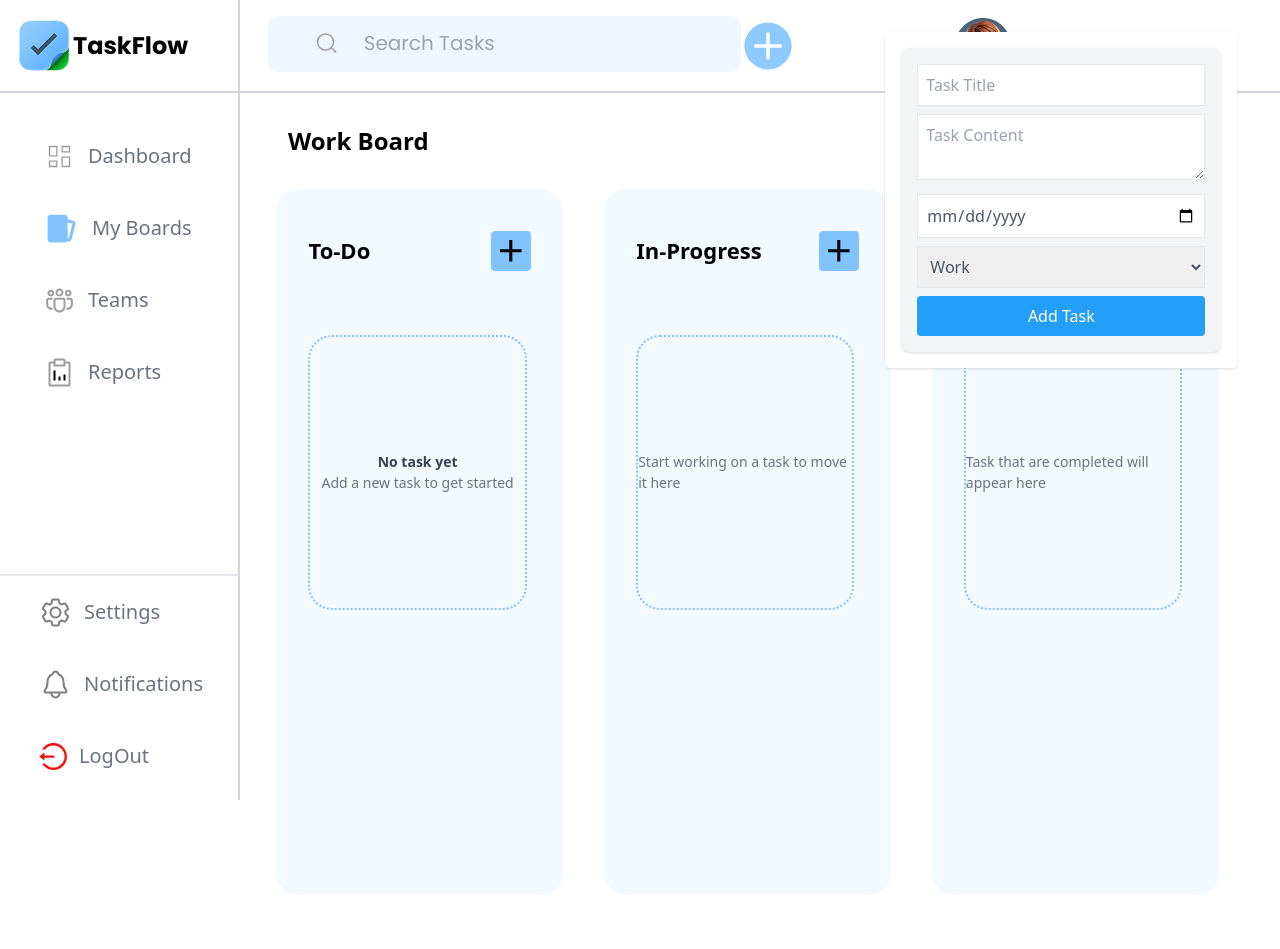
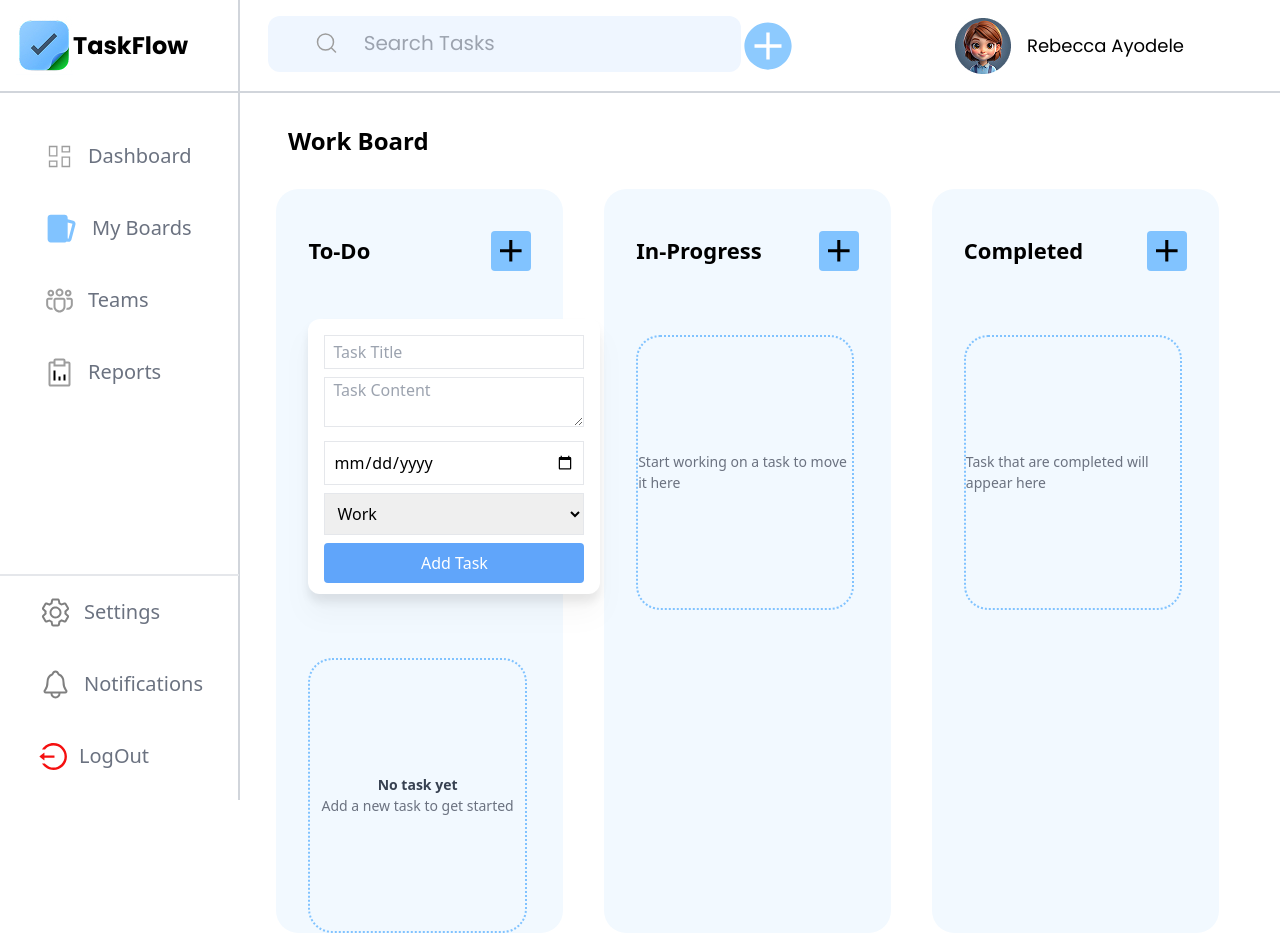
Before and after one commit to RebeccaAyodele/react-hook-form, a React (Vite) app: page / in a window 1280 px wide. Both pictures are taken after a click on the button 511 px from the left and 250 px from the top of the page. Before the commit the page ends 911 px from the top, so only its background shows below. Built offline with nearby package versions, Linux system fonts and the light colour scheme.

Commit message:
Made a change to the form for the AddListicon and add some margin to seperate the card

```diff
--- a/src/components/Container.tsx
+++ b/src/components/Container.tsx
@@ -1,7 +1,7 @@
 import { useState } from "react";
 import TaskForm from "./TaskForm";
 import TaskCard from "./TaskCard";
-import { AddTaskIcon } from "./Icons";
+import { AddListIcon, AddTaskIcon } from "./Icons";
 
 type Props = {
   types: string;
@@ -10,7 +10,7 @@ type Props = {
 };
 
 type Task = {
-  id: string;
+  id?: string;
   title: string;
   content: string;
   dueDate: string;
@@ -20,6 +20,7 @@ type Task = {
 const Container = ({ types, heading, description }: Props) => {
   const [isFormVisible, setIsFormVisible] = useState(false);
   const [tasks, setTasks] = useState<Task[]>([]);
+  const [editingTask, setEditingTask] = useState<Task | null>(null);
 
   const toggleForm = () => {
     setIsFormVisible((prev) => !prev);
@@ -41,12 +42,32 @@ const Container = ({ types, heading, description }: Props) => {
     setIsFormVisible(false); // HIDE FORM AFTER ADDING TASK
   };
 
-  const deleteTask = (taskId: string) => {
-    setTasks((prevTasks) => prevTasks.filter((task) => task.id !== taskId));
+  //DELETE TASK
+  const deleteTask = (id: string) => {
+    setTasks(tasks.filter((task) => task.id !== id));
   };
 
-  const startEditing = (taskId: string) => {
-    console.log("Editing task with ID:", taskId);
+  // EDIT TASK
+  const startEditing = (task: Task) => {
+    setEditingTask(task);
+  };
+
+  //SAVE EDITED TASK
+  const saveEditing = (
+    title: string,
+    content: string,
+    dueDate: string,
+    type: "Work" | "School" | "Self"
+  ) => {
+    if (!editingTask) return;
+    setTasks(
+      tasks.map((task) =>
+        task.id === editingTask.id
+          ? { ...task, title, content, dueDate, type }
+          : task
+      )
+    );
+    setEditingTask(null);
   };
 
   return (
@@ -61,18 +82,27 @@ const Container = ({ types, heading, description }: Props) => {
       {isFormVisible && <TaskForm addTask={addTask} />}
 
       {tasks.length === 0 ? (
-        <div className="temporary border-[#81C3FF] w-[98%] h-[275px] mt-[4rem] rounded-3xl border-dotted border-2 flex flex-col justify-center items-center">
-        <h1 className="font-bold text-gray-700 text-[14px]">{heading}</h1>
-        <p className="text-gray-500 text-[14px]">{description}</p>
-      </div>
+        //EMPTY CONTAINER
+        <div className="temporary border-[#81C3FF] w-[98%] h-[275px] mt-[4rem] bg-red rounded-3xl border-dotted border-2 flex flex-col justify-center items-center">
+          <h1 className="font-bold text-gray-700 text-[14px]">{heading}</h1>
+          <p className="text-gray-500 text-[14px]">{description}</p>
+        </div>
       ) : (
+
+        //NON_EMPTY CONTAINER
         <div className="mt-4">
           {tasks.map((task) => (
-            <TaskCard key={task.id} task={task} deleteTask={deleteTask} startEditing={startEditing} />
+            <TaskCard
+              key={task.id}
+              task={task}
+              deleteTask={deleteTask}
+              startEditing={startEditing}
+            />
           ))}
         </div>
       )}
     </div>
+
   );
 };
 
--- a/src/components/TaskCard.tsx
+++ b/src/components/TaskCard.tsx
@@ -18,7 +18,7 @@ type TaskCardProps = {
 
 const TaskCard = ({ task, deleteTask, startEditing }: TaskCardProps) => {
   return (
-    <div className="w-[292px] h-[275px] bg-white shadow-gray-400 rounded-xl drop-shadow-xl p-6 relative">
+    <div className="w-[292px] h-[275px] bg-white shadow-gray-400 rounded-xl drop-shadow-xl p-6 relative mt-12">
       <div>
         <img src={profile} alt="profile" className="w-6 h-6" />
       </div>
@@ -28,7 +28,7 @@ const TaskCard = ({ task, deleteTask, startEditing }: TaskCardProps) => {
       <div>
         <p className="text-gray-600">{task.content}</p>
       </div>
-      <div className="flex justify-between items-center mt-4">
+      <div className="flex justify-between gap-20 items-center mt-4 fixed top-3/4">
         <div>
           <div className="flex items-center gap-2">
             <div className="bg-green-200 rounded w-[46px] h-[26px] text-center">
--- a/src/components/TaskForm.tsx
+++ b/src/components/TaskForm.tsx
@@ -29,20 +29,19 @@ const TaskForm = ({ addTask }: TaskFormProps) => {
 
 
   return (
-    <form onSubmit={handleSubmit} className="bg-white p-4 rounded w-[22rem] shadow absolute top-0 left-2/3 text-gray-600 m-[2rem]">
-      <div  className="p-4 max-w-lg mx-auto bg-gray-100 rounded-lg shadow">
+    <form onSubmit={handleSubmit} className="w-[292px] h-[275px] bg-white shadow-gray-400 rounded-xl drop-shadow-xl p-4 mt-12 relative">
       <input
         type="text"
         value={title}
         onChange={(e) => setTitle(e.target.value)}
         placeholder="Task Title"
-        className="border p-2 w-full mb-2 focus:outline-blue-300"
+        className="border p-1 w-full mb-2 px-2 focus:outline-blue-300"
       />
       <textarea
         value={content}
         onChange={(e) => setContent(e.target.value)}
         placeholder="Task Content"
-        className="border p-2 w-full mb-2 focus:outline-blue-300"
+        className="border w-full px-2 mb-2 focus:outline-blue-300"
       />
       <input
         type="date"
@@ -61,11 +60,10 @@ const TaskForm = ({ addTask }: TaskFormProps) => {
       </select>
       <button
         type="submit"
-        className="bg-[#249ff7] text-white p-2 w-full rounded"
+        className="bg-blue-400 text-white p-2 w-full rounded"
       >
         Add Task
       </button>
-      </div>
 
     </form>
   );
--- a/src/components/TodoApp.tsx
+++ b/src/components/TodoApp.tsx
@@ -82,7 +82,7 @@ export default function TodoApp({isFormVisible, setIsFormVisible}: TodoAppProps)
     <div>
 
       {editingTask ? (
-        <div className="bg-white p-4 rounded shadow">
+        <div className="bg-white p-4 rounded shadow w-[18rem]">
           <input
             type="text"
             value={editingTask.title}
```
